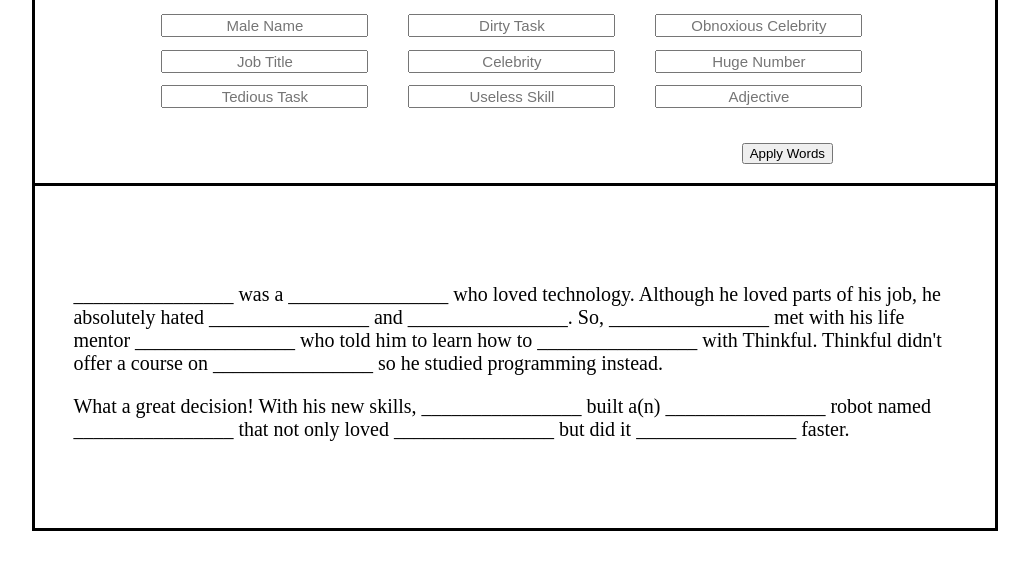
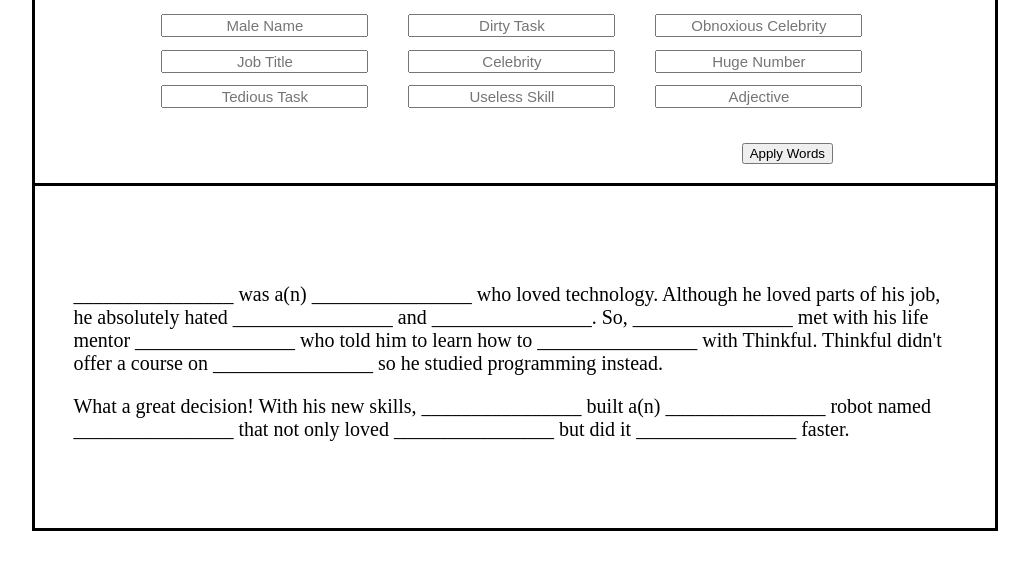
Before and after one commit to wescraig/ThinkfulProjects, a plain HTML site: page index.html in a window 1280 px wide. Shown: the part 339-908 px from the top of the page, without its empty margins (125-1154 px from the left). Drawn offline with nearby package versions, Linux system fonts and the light colour scheme.

Commit message:
small spelling change to html

```diff
--- a/index.html
+++ b/index.html
@@ -48,7 +48,7 @@
 				<input id = "submitBtn" type = "submit" value = "Apply Words" ng-click = "vm.applyWords()"/>
 			</div>
 			<div id = "madLipOutput">
-				<p>{{vm.maleNameOutput}} was a {{vm.jobTitleOutput}} who loved technology. Although he loved parts of his job, he absolutely hated  {{vm.tedTaskOutput}} and {{vm.dirtyTaskOutput}}. So, {{vm.maleNameOutput}} met with his life mentor {{vm.celebOutput}} who told him to learn how to {{vm.uselessSkillOutput}} with Thinkful. Thinkful didn't offer a course on {{vm.uselessSkillOutput}} so he studied programming instead.</p>
+				<p>{{vm.maleNameOutput}} was a(n) {{vm.jobTitleOutput}} who loved technology. Although he loved parts of his job, he absolutely hated  {{vm.tedTaskOutput}} and {{vm.dirtyTaskOutput}}. So, {{vm.maleNameOutput}} met with his life mentor {{vm.celebOutput}} who told him to learn how to {{vm.uselessSkillOutput}} with Thinkful. Thinkful didn't offer a course on {{vm.uselessSkillOutput}} so he studied programming instead.</p>
 				<p>What a great decision! With his new skills, {{vm.maleNameOutput}} built a(n) {{vm.adjOutput}} robot named {{vm.obCelebOutput}} that not only loved {{vm.dirtyTaskOutput}} but did it {{vm.hugeNumOutput}} faster.</p>
 			</div>
 		</div>
```
